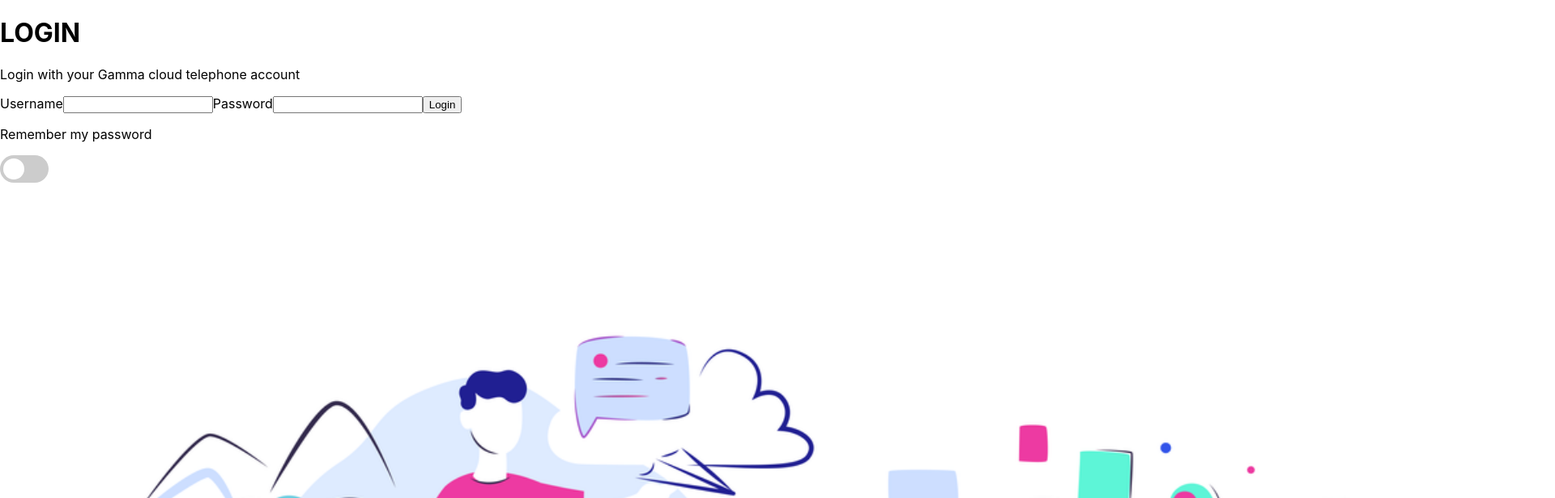
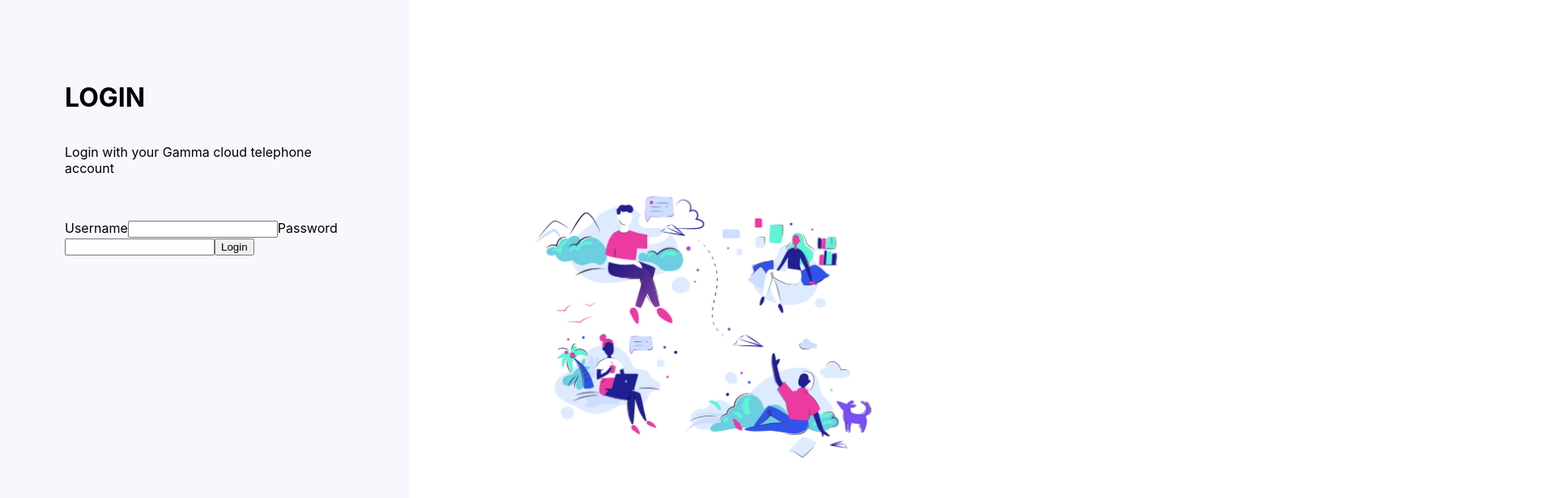
Before and after one commit to Nathanavie/LoginFlow, a React (Create React App) app: page / in a window 1280 px wide. Shown: the top 616 px of the page at 81% size, 1920 px wide, since content can reach past the window. Built offline with nearby package versions, Linux system fonts and the light colour scheme.

Commit message:
Added basic flex layouts and updated the way background image is put onto page

```diff
--- a/src/App.css
+++ b/src/App.css
@@ -5,7 +5,6 @@
   width: 60px;
   height: 34px;
 }
-
 
 .switch input {
   opacity: 0;
@@ -58,3 +57,31 @@ input:checked + .slider:before {
 .slider.round:before {
   border-radius: 50%;
 }
+
+/* Basic Layout */
+
+#container {
+  display: flex;
+}
+
+.form {
+  background: #F7F8FD;
+  padding: 5em;
+  display: grid;
+  grid-template-columns: auto;
+  grid-template-rows: 30% 60% 30%
+}
+
+.form-headings, .form-inputs, .form-footer {
+  display: flex;
+  flex-direction: column;
+}
+
+.background {
+  background-image: url('./assets/login_illustration.png');
+  background-size: 70%;
+  width: 100%;
+  height: 100vh;
+  background-repeat: no-repeat;
+  background-position: center;
+}
--- a/src/Views/LoggedIn.js
+++ b/src/Views/LoggedIn.js
@@ -10,9 +10,7 @@ const LoggedIn = () => {
         <Heading wording="You are now logged in" />
         <Paragraph wording="Great stuff"/>
       </div>
-      <div className="background">
-        <Background />
-      </div>
+      <Background class="background"/>
     </div>
     )
 }
--- a/src/Views/LoggedOut.js
+++ b/src/Views/LoggedOut.js
@@ -21,9 +21,7 @@ const LoggedOut = props => {
               <Button buttonType="toggle" />
             </div>
           </div>
-          <div className="background">
-            <Background />
-          </div>
+            <Background class="background"/>
         </div>
     )
 }
--- a/src/Views/LoggingIn.js
+++ b/src/Views/LoggingIn.js
@@ -2,6 +2,7 @@ import React from 'react';
 import Heading from '../components/Heading'
 import Paragraph from '../components/Paragraph'
 import Button from '../components/Button'
+import Background from '../components/Background'
 
 const LoggingIn = () => {
     return (
@@ -14,9 +15,11 @@ const LoggingIn = () => {
         <div className="form">
         </div>
         <div className="form-footer">
+          <Paragraph wording="Remember my password" />
           <Button buttonType="toggle" />
         </div>
       </div>
+      <Background class="background"/>
       <div id="loadingAnimation">
         {/* <Animation /> */}
         <Paragraph wording="Logging in..." span="..."/>
--- a/src/components/Background.js
+++ b/src/components/Background.js
@@ -1,9 +1,8 @@
 import React from 'react';
-import backgroundImage from '../assets/login_illustration.png'
 
 const Background = props => {
     return (
-        <img src={backgroundImage} alt="Background" />
+        <div class={props.class}></div>
       )
 }
 export default Background
```
